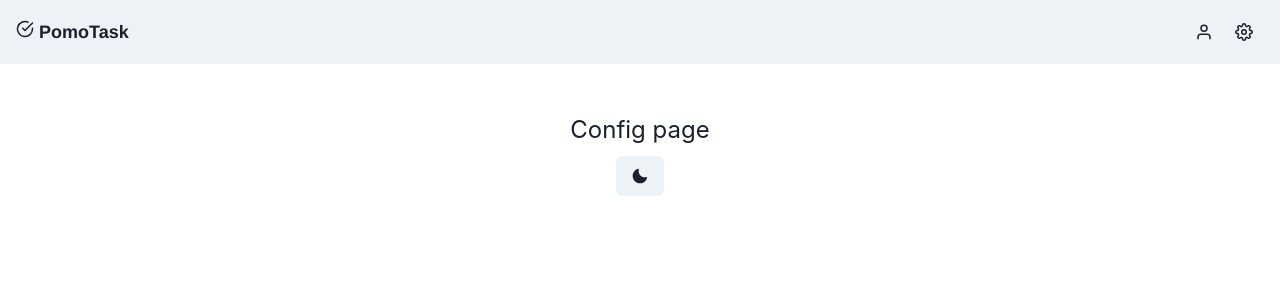
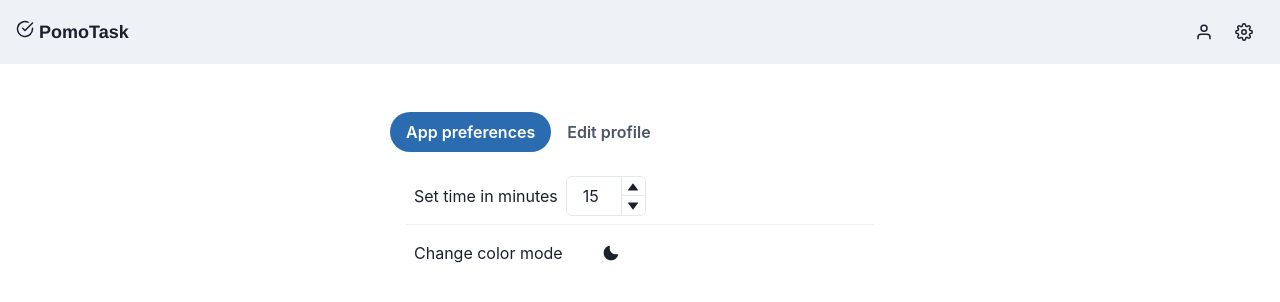
Before and after one commit to leosilva-dev/biblioteca-Sistema-Gestao, a React (Create React App) app: page /Config in a window 1280 px wide. Shown: the top 302 px of the page. Built offline with nearby package versions, Linux system fonts and the light colour scheme.

Commit message:
Creating config settings

```diff
--- a/src/pages/Config.tsx
+++ b/src/pages/Config.tsx
@@ -1,15 +1,70 @@
-import React, { useEffect } from "react";
-import { Text, VStack } from "@chakra-ui/react";
+import React, { useEffect, useState } from "react";
+import {
+  Divider,
+  HStack,
+  NumberDecrementStepper,
+  NumberIncrementStepper,
+  NumberInput,
+  NumberInputField,
+  NumberInputStepper,
+  Tab,
+  TabList,
+  TabPanel,
+  TabPanels,
+  Tabs,
+  Text,
+  VStack,
+} from "@chakra-ui/react";
 import { ToggleMode } from "../shared/components/toggleMode/ToggleMode";
+import { useTask } from "../shared/hooks/useTask";
 
 export const Config: React.FC = () => {
+  const { defaultTime, defineDefaultTime } = useTask();
+
   useEffect(() => {
     document.title = "PomoTask - Configurantion";
   }, []);
+
+  const [timeDefault, setTimeDefault] = useState(defaultTime);
+
+  const ChangeTimeDefault = (time: number) => {
+    setTimeDefault(time * 60);
+    defineDefaultTime(time * 60);
+    // console.log("setou " + time * 60);
+  };
+
   return (
-    <VStack padding={2}>
-      <Text fontSize="2xl">Config page</Text>
-      <ToggleMode />
+    <VStack paddingTop={2}>
+      <Tabs size="md" variant="solid-rounded">
+        <TabList>
+          <Tab>App preferences</Tab>
+          <Tab>Edit profile</Tab>
+        </TabList>
+        <TabPanels>
+          <TabPanel width="500px">
+            <HStack padding={2}>
+              <Text fontSize="md">Set time in minutes </Text>
+              <NumberInput width="20" defaultValue={timeDefault / 60} min={1}>
+                <NumberInputField
+                  onChange={(e) => ChangeTimeDefault(Number(e.target.value))}
+                />
+                <NumberInputStepper>
+                  <NumberIncrementStepper />
+                  <NumberDecrementStepper />
+                </NumberInputStepper>
+              </NumberInput>
+            </HStack>
+            <Divider />
+            <HStack padding={2}>
+              <Text fontSize="md">Change color mode </Text>
+              <ToggleMode />
+            </HStack>
+          </TabPanel>
+          <TabPanel width="500px">
+            <p>Edit profile...</p>
+          </TabPanel>
+        </TabPanels>
+      </Tabs>
     </VStack>
   );
 };
--- a/src/shared/components/toggleMode/ToggleMode.tsx
+++ b/src/shared/components/toggleMode/ToggleMode.tsx
@@ -16,7 +16,7 @@ export const ToggleMode: React.FC = () => {
       <WrapItem>
         <Center w="80px" h="40px">
           <HStack spacing="12px">
-            <Button onClick={toggleColorMode}>
+            <Button onClick={toggleColorMode} background={"transparent"}>
               {colorMode === "light" ? <MoonIcon /> : <SunIcon />}
             </Button>
           </HStack>
--- a/src/shared/context/TaskContext.tsx
+++ b/src/shared/context/TaskContext.tsx
@@ -3,6 +3,8 @@ import { ITask, taskService } from "../service/api/task/Task";
 
 interface ITaskContextData {
   secondsAmount: number;
+  defaultTime: number;
+  defineDefaultTime: (value: number) => void;
   decreaseSecondsAmount: () => void;
   isCounting: boolean;
   tasks: ITask[] | undefined;
@@ -20,12 +22,13 @@ export const TaskContext = createContext<ITaskContextData>(
   {} as ITaskContextData
 );
 
-const TOTAL_SECONDS_AMOUNT = 15 * 60 - 895;
+// const TOTAL_SECONDS_AMOUNT = 15 * 60 - 895;
 
 export const TaskProvider: React.FC = ({ children }) => {
   const [tasks, setTasks] = useState<ITask[]>([]);
   const [currentTask, setCurrentTask] = useState<ITask>({} as ITask);
-  const [secondsAmount, setSecondsAmount] = useState(TOTAL_SECONDS_AMOUNT);
+  const [defaultTime, setDefaultTime] = useState(15 * 60);
+  const [secondsAmount, setSecondsAmount] = useState(defaultTime);
   const [isCounting, setIsCounting] = useState(false);
 
   useEffect(() => {
@@ -41,6 +44,10 @@ export const TaskProvider: React.FC = ({ children }) => {
 
   const defineIsCounting = (value: boolean) => {
     setIsCounting(value);
+  };
+
+  const defineDefaultTime = (value: number) => {
+    setDefaultTime(value);
   };
 
   const handleCreateTask = useCallback(
@@ -110,7 +117,7 @@ export const TaskProvider: React.FC = ({ children }) => {
 
   const startTask = (id: string) => {
     setIsCounting(true);
-    setSecondsAmount(TOTAL_SECONDS_AMOUNT);
+    setSecondsAmount(defaultTime);
     const startedTask = tasks.find((task) => task.id === id);
     if (startedTask !== undefined) {
       setCurrentTask(startedTask);
@@ -156,6 +163,8 @@ export const TaskProvider: React.FC = ({ children }) => {
     <TaskContext.Provider
       value={{
         secondsAmount: secondsAmount,
+        defaultTime: defaultTime,
+        defineDefaultTime: defineDefaultTime,
         isCounting: isCounting,
         decreaseSecondsAmount: decreaseSecondsAmount,
         tasks: tasks,
```
